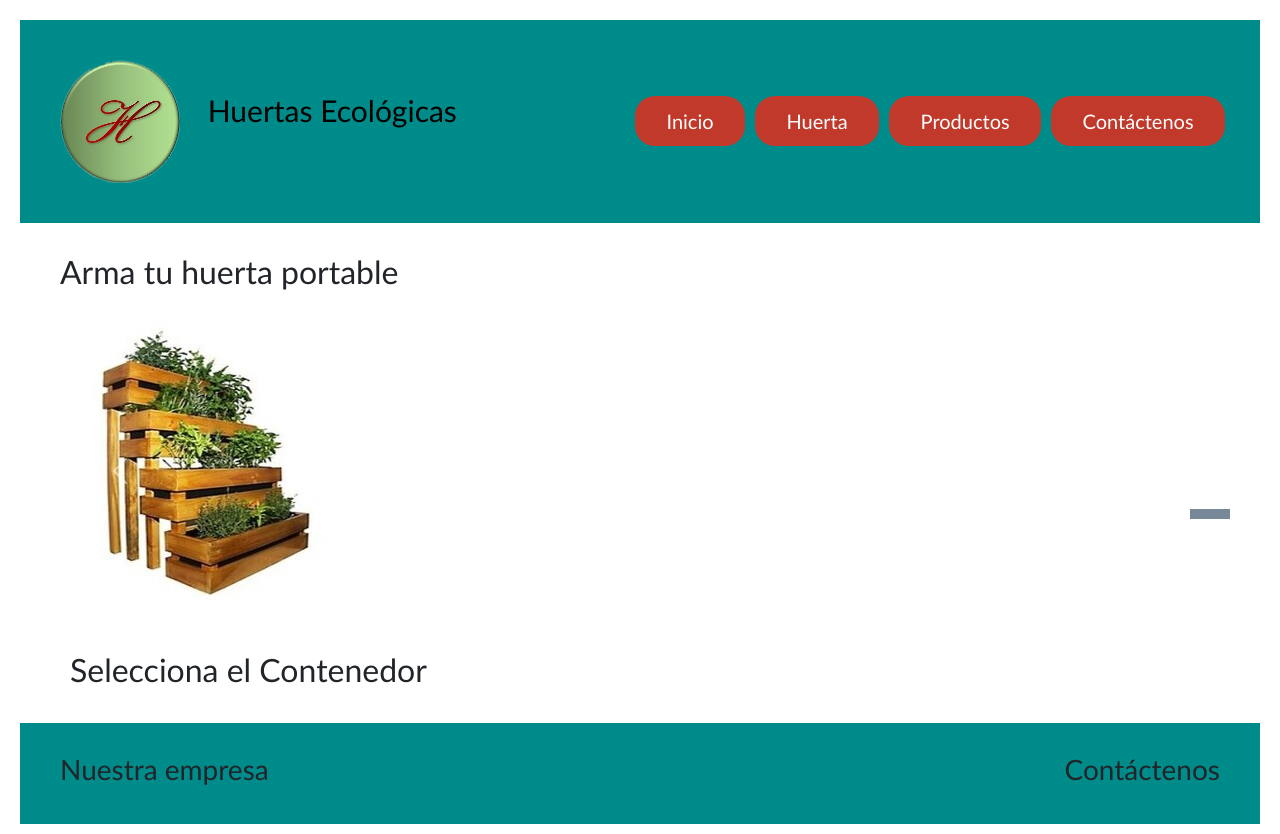
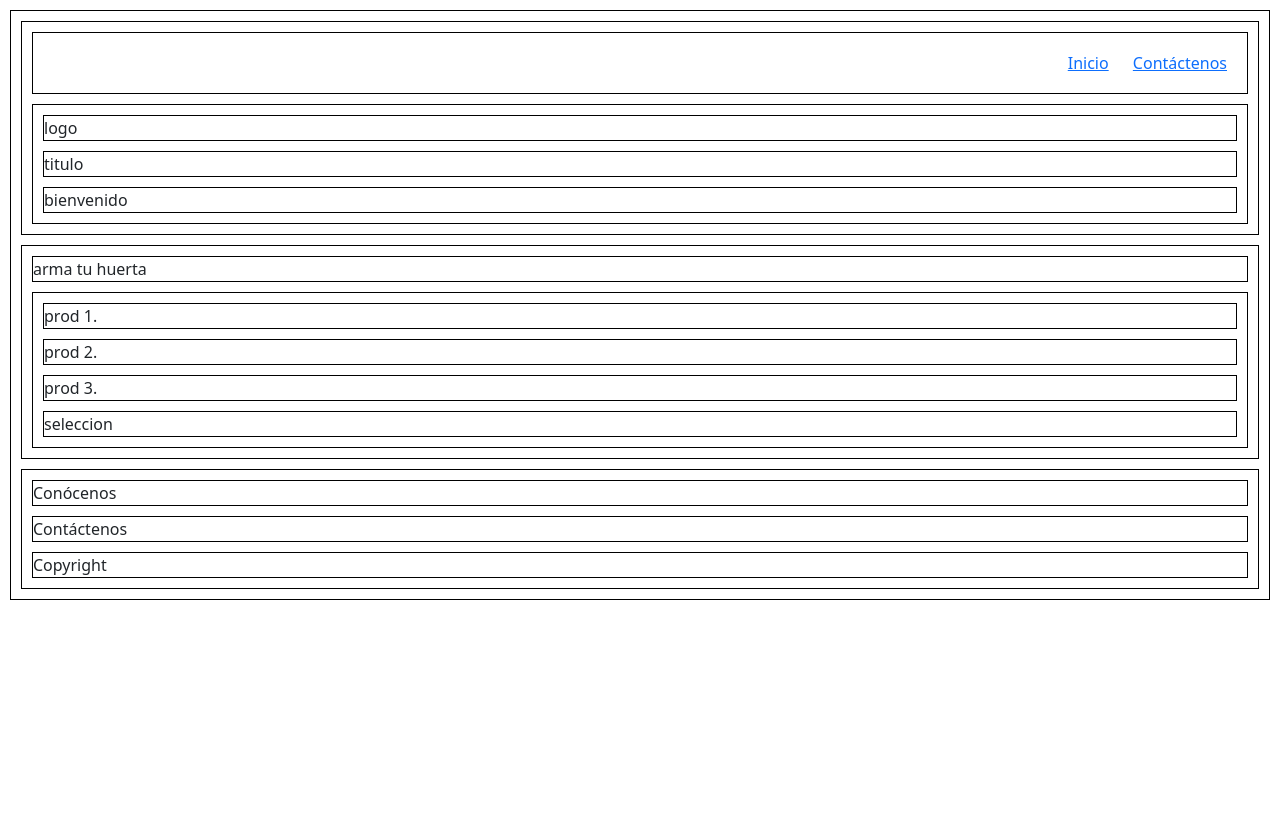
Before and after one commit to edibas30/proyecto_final, a plain HTML site: page index.html in a window 1280 px wide. After the commit the page ends 800 px from the top, so only its background shows below. Drawn offline with nearby package versions, Linux system fonts and the light colour scheme.

Commit message:
Reorganización de la página web - esquema inicial

```diff
--- a/estilos.css
+++ b/estilos.css
@@ -1,163 +1,125 @@
 *{
     margin:10px;
     padding:0px;
-    /*box-sizing: border-box;*/
+    box-sizing: border-box;
+}
+
+body {
+    border: 1px solid black;
+}
+
+header, .navbar, .encabezado, .logo, .titulo, .bienvenido {
+    border: 1px solid black;
+}
+        .navbar {
+            display: flex;
+            justify-content: right;
+            text-align: right;
+        }
+
+main, article, aside, .productos  {
+    border: 1px solid black;
+}
+
+
+footer, footer div {
+    border: 1px solid black;
+}
+
+/*
+*{
+    margin:10px;
+    padding:0px;
+    box-sizing: border-box;
 }
 body{
-    font-family: calibri;
+    font-family: Comic Sans Ms;
     font-size: 20px;
+    border: 10px;
+    border: 1px solid black;
 }
-.main-container{
-    background: white;
-    /*width: 90%;
-    max-width: 1000px;*/
-    margin: auto;
+header{
+    border: 1px solid black;
+}
+header nav {
+    border: 1px solid black;
+    text-align: right;
+}
 
-    /*flex*/
+header nav a{
+    text-decoration: none;
+}
+header .logo {
+    border: 1px solid black;
+}
+.logo h1{
+    align-content: center;
+    margin-top: 30px;
+    font-family: Kunstler script;
+    font-size: 70px;
+    font-weight: bold;
+}
+.logo {
+    display: flex;
+}
+header .bienvenido{
+    border: 1px solid black;
+    font-weight: bold;
+    display: flex;
+    justify-content: right;
+    padding-right: 50px;
+}
+
+.logo img{
+    width: 100px;
+}
+
+.logo h1{
+    height: 50px;
+}
+
+main{
+    border: 1px solid black;
+}
+
+.titulo_main{
+    border: 1px solid black;
+    display: flex;
+    justify-content: center;
+}
+
+.huerta{
+    border: 1px solid black;
     display: flex;
     flex-direction: row;
     flex-wrap: wrap;
+}
+
+.productos, .seleccion, .cesta, .semillas , .sustrato{
+    border: 1px solid black;
+}
+
+div .seleccion{
+    display: flex;
+    justify-content: right;
 
 }
-header,main,footer{
-    background-color:darkcyan;
-    /*background-image: url(http://placeimg.com/1700/250/nature);
-    /*height: 200px;*/
-    width: 100%;
-    padding: 20px;
-    margin-bottom:0px;
-    /*flex*/
+.cesta, .semillas, .sustrato {
     display: flex;
-    justify-content: space-between;
-    align-items: center;
     flex-direction: row;
-    flex-wrap: wrap;
-    /*se puede cambiar estas últimas
-    lineas por flex-flow: row wrap*/
+}
+p{
+    margin: 10px;
+    font-size: 20px;
+    border: 10px solid gray;
+    padding: 10px;
+    text-align: justify;
+    border-radius: 10px;
 }
 
-header .logo{
-    font-size: 30px;
+article img {
+    width: 300px;
+    padding: 20px;
+    border: 10px solid rgb(20, 85, 45);
+    border-radius: 10px;
 }
-
-header .logo img{
-    width: 120px;
-    vertical-align: top;
-}
-
-header .logo a{
-    color: black;
-    text-decoration: none;
-    line-height: 120px;
-}
-
-header nav{
-    width: 50%;
-    /*flex*/
-
-    display: flex;
-    flex-wrap: wrap;
-    align-items: left;
-}
-
-header nav a{
-    background: #c0392b;
-    color: white;
-    text-align: center;
-    text-decoration: none;
-    padding: 10px;
-    margin: 5px;
-    border-radius: 20px;
-    font-size: 20px;
-
-    /*flex*/
-    flex-grow: 1;
-}
-
-header nav a:hover{
-    background: #e74c3c;
-}
-main{
-    background-color: white;
-    padding:20px;
-    margin-top:0px;
-    display: flex;
-    height:500px;
-}
-
-.carousel-inner{
-    align-items: center;
-}
-
-aside{
-    background-color: lightslategray;
-}
-footer{
-    display: flex;
-    margin-top: 0px;
-}
-/*
-section{
-    margin: 1px;
-    padding: 0px;
-}
-
-section h1, p{
-    font-size: 60px;
-    color: beige;
-}
-
-section p{
-    font-size: 40px;
-    margin-top:100px;
-    text-align: right;
-}
-
-section nav,a{
-    font-size: 25px;
-    width: 620px;
-    color: white;
-    text-decoration: none;
-    background: grey;
-    border-radius: 10px;
-    margin-top:2px;
-}
-main{
-    background-color: chartreuse;
-    padding: 20px;
-}
-
-.guacal1{
-    background-color: blueviolet;
-    height : 150px;
-    width : 300px;
-    padding: 10px;
-    float: left;
-}
-
-.solicitud{
-    background-color: blueviolet;
-    height : 150px;
-    width : 300px;
-    float: left;
-    margin-left: 20px;
-    padding: 10px;
-}
-
-.semillas{
-    background-color: burlywood;
-    float:
-}
-
-footer{
-    display:flex;
-    margin:auto;
-    border:solid black;
-}
-
-footer div{
-    background-color: coral;
-    padding:20px;
-    width: 50%;
-}
-*/
--- a/index.html
+++ b/index.html
@@ -1,135 +1,167 @@
 <!DOCTYPE html>
-<html lang="en">
+<html lang="es">
+<head>
+    <meta charset="UTF-8">
+    <meta http-equiv="X-UA-Compatible" content="IE=edge">
+    <meta name="viewport" content="width=device-width, user-scalable=no, initial-scale=1.0,
+    maximum-scale=1.0, minimum-scale=1.0">
+    <title>Página Principal</title>
+    <link href="https://cdn.jsdelivr.net/npm/bootstrap@5.1.3/dist/css/bootstrap.min.css" rel="stylesheet" integrity="sha384-1BmE4kWBq78iYhFldvKuhfTAU6auU8tT94WrHftjDbrCEXSU1oBoqyl2QvZ6jIW3" crossorigin="anonymous">
+    <link rel="stylesheet" href="estilos.css">
+</head>
+<body>
+    <header>
+        <div class="navbar">
+            <nav>
+                <a href="">Inicio</a>
+                <a href="">Contáctenos</a>
+            </nav>
+        </div>
+        <div class="encabezado">
+            <div class="logo">logo</div>
+            <div class="titulo">titulo</div>
+            <div class="bienvenido">bienvenido</div>
+        </div>
+    </header>
+    <main>
+        <div class="productos">arma tu huerta</div>
+        <section class="productos">
+            <article>prod 1.</article>
+            <article>prod 2.</article>
+            <article>prod 3.</article>
+            <aside>seleccion</aside>
+        </section>
+    </main>
+    <footer>
+        <div>Conócenos</div>
+        <div>Contáctenos</div>
+        <div>Copyright</div>
+    </footer>
+    <script src="https://cdn.jsdelivr.net/npm/@popperjs/core@2.10.2/dist/umd/popper.min.js" integrity="sha384-7+zCNj/IqJ95wo16oMtfsKbZ9ccEh31eOz1HGyDuCQ6wgnyJNSYdrPa03rtR1zdB" crossorigin="anonymous">
+    </script>
+    <script src="https://cdn.jsdelivr.net/npm/bootstrap@5.1.3/dist/js/bootstrap.min.js" integrity="sha384-QJHtvGhmr9XOIpI6YVutG+2QOK9T+ZnN4kzFN1RtK3zEFEIsxhlmWl5/YESvpZ13" crossorigin="anonymous">
+    </script>
+</body>
+</html>
+
+<!--
+
+<!DOCTYPE html>
+<html lang="es">
     <head>
         <meta charset="UTF-8">
         <meta http-equiv="X-UA-Compatible" content="IE=edge">
-        <meta name="viewport" content="width=device-width, initial-scale=1.0">
+        <meta name="viewport" content="width=device-width, user-scalable=no, initial-scale=1.0,
+        maximum-scale=1.0, minimum-scale=1.0" >
         <title>Pagina principal</title>
         <link href="https://cdn.jsdelivr.net/npm/bootstrap@5.1.3/dist/css/bootstrap.min.css" rel="stylesheet" integrity="sha384-1BmE4kWBq78iYhFldvKuhfTAU6auU8tT94WrHftjDbrCEXSU1oBoqyl2QvZ6jIW3" crossorigin="anonymous">
-        <link rel = "stylesheet" href = "estilos.css">
-    <!--    <link rel = "stylesheet" href = "grid.css">-->
+        <link rel = "stylesheet" href = "estilos.css"
+        <link rel = "stylesheet" href = "grid.css">
     </head>
     <body>
-        <div class="main-container">
-            <header>
-                <div class="logo">
-                    <img src="./documents/logo-huerta.png" width="150" alt="">
-                    <a href="#">Huertas Ecológicas</a>
-                </div>
-                <nav>
-                    <a href="#">Inicio</a>
-                    <a href="#">Huerta</a>
-                    <a href="#">Productos</a>
-                    <a href="#">Contáctenos</a>
-                </nav>
-            </header>
-            <main>
-                <section class="seleccion-producto">
-                    <h2>Arma tu huerta portable</h2>
-                    <article>
-                        <div id="carouselExampleIndicators" class="carousel slide" data-bs-ride="carousel">
-                            <div class="carousel-indicators">
-                                <button type="button" data-bs-target="#carouselExampleIndicators" data-bs-slide-to="0" class="active" aria-current="true" aria-label="Slide 1"></button>
-                                <button type="button" data-bs-target="#carouselExampleIndicators" data-bs-slide-to="1" aria-label="Slide 2"></button>
-                                <button type="button" data-bs-target="#carouselExampleIndicators" data-bs-slide-to="2" aria-label="Slide 3"></button>
-                            </div>
-                            <div class="carousel-inner">
-                                <div class="carousel-item active">
-                                    <img src="./documents/huerta1.jpg" alt="">
-                                </div>
-                                <div class="carousel-item">
-                                    <img src="./documents/huerta2.jpg" alt="">
-                                </div>
-                                <div class="carousel-item">
-                                    <img src="./documents/huerta3.jpg" alt="">
-                                </div>
-                            </div>
-                            <button class="carousel-control-prev" type="button" data-bs-target="#carouselExampleIndicators" data-bs-slide="prev">
-                                <span class="carousel-control-prev-icon" aria-hidden="true"></span>
-                                <span class="visually-hidden">Previous</span>
-                            </button>
-                            <button class="carousel-control-next" type="button" data-bs-target="#carouselExampleIndicators" data-bs-slide="next">
-                                <span class="carousel-control-next-icon" aria-hidden="true"></span>
-                                <span class="visually-hidden">Next</span>
-                            </button>
-                        </div>
-                        <h2>Selecciona el Contenedor</h2>
-                    </article>
-                    <article>
-                        <img src="./documents/producto2.jpg" alt="">
-                        <p>precio 1</p>
-                    </article>
-                </section>
-                <aside>
-                    <div class="widget">
-                        <div class="imagen"></div>
-                    </div>
-                </aside>
-            </main>
-<!--
-                <div class="huerta">
-                    <h2>Arma tu huerta</h2>
+        <header>
+            <nav>
+                <a href="#">Inicio</a>
+                <a href="#">Contáctenos</a>
+                <a href="#">Administración</a>
+            </nav>
+            <div class="logo">
+                <div>
+                    <img src="./documents/logo-huerta.jpg" alt="imagen">
                 </div>
                 <div>
-                    <h3>Contenedor</h3>
+                    <h1>Huertas Caseras</h1>
                 </div>
-                <div>
-                    <h3>guacal 1</h3>
+            </div>
+            <div class="bienvenido">
+                <h2>Bienvenid@s a nuestro portal!!</h2>
+            </div>
+        </header>
+        <main>
+            <div class="titulo_main">
+                <h2>Arma tu huerta casera</h2>
+            </div>
+            <section class="huerta">
+                <section class="productos">productos
+
+                </section>
+                <div class="seleccion">
+                    <h2>Seleccion de productos</h2>
                 </div>
-                <div>
-                    <h3>guacal 2</h3>
+            </section>
+            <section class="huerta">
+                <section class="productos">
+                        <article class="cesta">
+
+                                <p>Por favor seleccione el diseño de la cesta (contenedor) de su preferencia.
+                                Recuerde que el tipo madera es pino tratado proveniente de plantaciones certificadas
+                                como responsables con el medio ambiente.
+                                </p>
+
+                            <img src="./documents/huerta1.jpg" alt="huerta1">
+                            <img src="./documents/huerta2.jpg" alt="huerta2">
+                            <img src="./documents/huerta3.jpg" alt="huerta3">
+                        </article>
+                        <article class="semillas">
+                            <p>Por favor elija las semillas que va a sembrar</p>
+                            <img src="./documents/cilantro.jpg" alt="">
+                            <img src="./documents/tomate.jpg" alt="">
+                            <img src="./documents/pimenton.jpg" alt="">
+                        </article>
+                        <article class="sustrato">
+                            <p>Por favor escoja el sustrato y/o abono para su huerta</p>
+                            <img src="./documents/tierra.jpg" alt="">
+                            <img src="./documents/cascarilla.jpg" alt="">
+                            <img src="./documents/humus2.jpg" alt="">
+                        </article>
+                </section>
+                <div class="seleccion">
+                    <h2>
+                        Seleccion productos
+                    </h2>
                 </div>
-                <div class="solicitud">
-                    <h3>Imagen producto solicitado</h3>
-                </div>
-                <div>
-                    <h3>Elige tus semillas</h3>
-                </div>
-                <div>
-                    <h3>Semillas 1</h3>
-                </div>
-                <div>
-                    <h3>Semillas 2</h3>
-                </div>
-                <div class="otros_productos">
-                    <h3>Otros productos</h3>
-                </div>
-                <div>
-                    <h3>Sustratos y abonos</h3>
-                </div>
-                <div>
-                    <h3>Imagen s. y a. 1</h3>
-                </div>
-                <div>
-                    <h3>Imagen s. y a. 2</h3>
-                </div>
-                <div>
-                    <h3>Imagen s. y a. 3</h3>
-                </div>
-                <div>
-                    <h3>kits y herramientas</h3>
-                </div>
-                <div>
-                    <h3>Imagen k. y s. 1</h3>
-                </div>
-                <div>
-                    <h3>Imagen k. y s. 2</h3>
-                </div>
-                <div>
-                    <h3>Imagen k. y s. 3</h3>
-                </div>
-            </main>
--->
+            </section>
 
-        <footer>
-            <div>
-                <h3>Nuestra empresa</h3>
+            <div class="main_section">
+            <div> primero
+            <section>
+                <article>
+                    <p>Por favor seleccione el diseño de la cesta (contenedor) de su preferencia.
+                        Recuerde que el tipo madera es pino tratado proveniente de plantaciones certificadas
+                        como responsables con el medio ambiente.
+                    </p>
+                    <img src="./documents/huerta1.jpg" alt="huerta1">
+                    <img src="./documents/huerta2.jpg" alt="huerta2">
+                    <img src="./documents/huerta3.jpg" alt="huerta3">
+                </article>
+            </section>
+            <section>
+                <article>
+                    <p>Por favor elija las semillas que va a sembrar</p>
+                    <img src="./documents/cilantro.jpg" alt="">
+                    <img src="./documents/tomate.jpg" alt="">
+                    <img src="./documents/pimenton.jpg" alt="">
+                </article>
+            </section>
+            <section>
+                <article>
+                    <p>Por favor escoja el sustrato y/o abono para su huerta</p>
+                    <img src="./documents/tierra.jpg" alt="">
+                    <img src="./documents/cascarilla.jpg" alt="">
+                    <img src="./documents/humus2.jpg" alt="">
+                </article>
+            </section>
             </div>
             <div>
-                <h3>Contáctenos</h3>
+                <h2>Productos seleccionados</h2>
             </div>
+            </div>
+
+        </main>
+        <footer>
+            <div class="historia">Historia</div>
+            <div class="contactenos">Contáctenos</div>
         </footer>
-        </div>
         <script src="https://cdn.jsdelivr.net/npm/@popperjs/core@2.10.2/dist/umd/popper.min.js" integrity="sha384-7+zCNj/IqJ95wo16oMtfsKbZ9ccEh31eOz1HGyDuCQ6wgnyJNSYdrPa03rtR1zdB" crossorigin="anonymous">
         </script>
         <script src="https://cdn.jsdelivr.net/npm/bootstrap@5.1.3/dist/js/bootstrap.min.js" integrity="sha384-QJHtvGhmr9XOIpI6YVutG+2QOK9T+ZnN4kzFN1RtK3zEFEIsxhlmWl5/YESvpZ13" crossorigin="anonymous">
```
Also changed, not shown: documents/cascarilla.jpg (added), documents/cilantro.jpg (added), documents/humus.jpg (added), documents/humus2.jpg (added), documents/pimenton.jpg (added), documents/tierra.jpg (added), documents/tomate.jpg (added), 2 other files.
